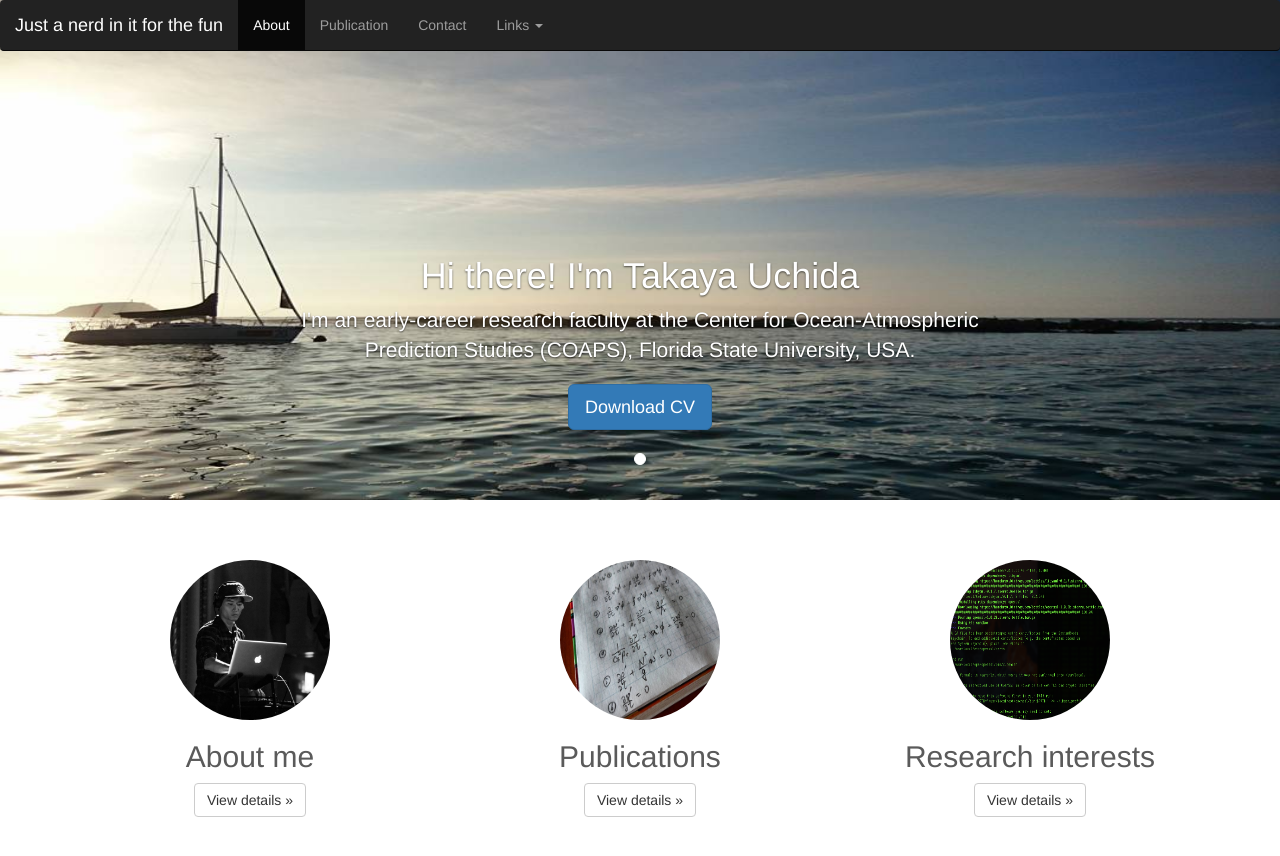
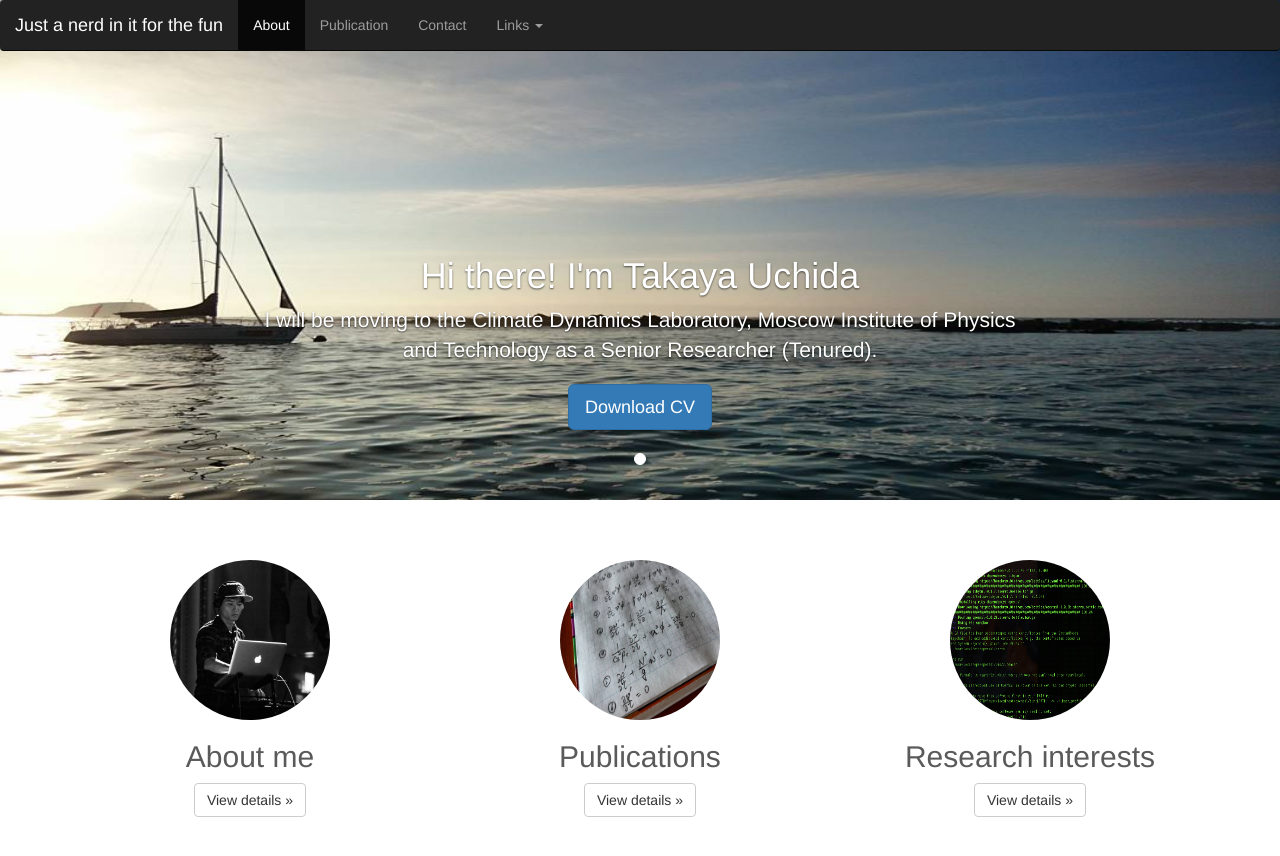
Before and after one commit to roxyboy/roxyboy.github.io, a Jekyll site: the page built from index.html, in a window 1280 px wide and 900 px high. Shown: the top 856 px of the window. Built offline with Jekyll 4.4.1, drawn with Linux system fonts in a browser that asks for light colours.

Commit message:
also MIPT

```diff
--- a/_includes/carousel.html
+++ b/_includes/carousel.html
@@ -12,8 +12,8 @@
           <div class="container">
             <div class="carousel-caption">
               <h1>Hi there! I'm Takaya Uchida</h1>
-              <p>I'm an early-career research faculty at the Center for Ocean-Atmospheric Prediction Studies (COAPS),
-              Florida State University, USA.
+              <p>I will be moving to the Climate Dynamics Laboratory, Moscow Institute of Physics and Technology
+                as a Senior Researcher (Tenured).
               </p>
               <p><a class="btn btn-lg btn-primary" href="../img/Resume.pdf" role="button">Download CV</a></p>
             </div>
```
